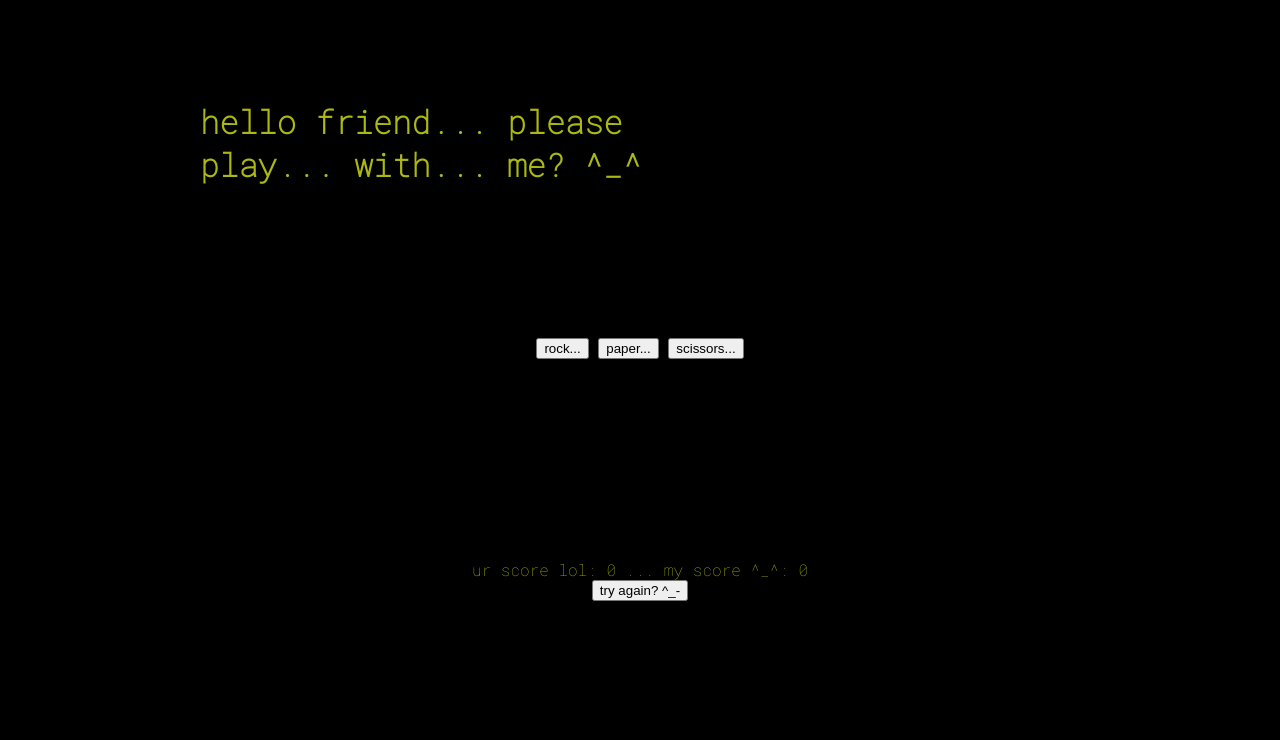
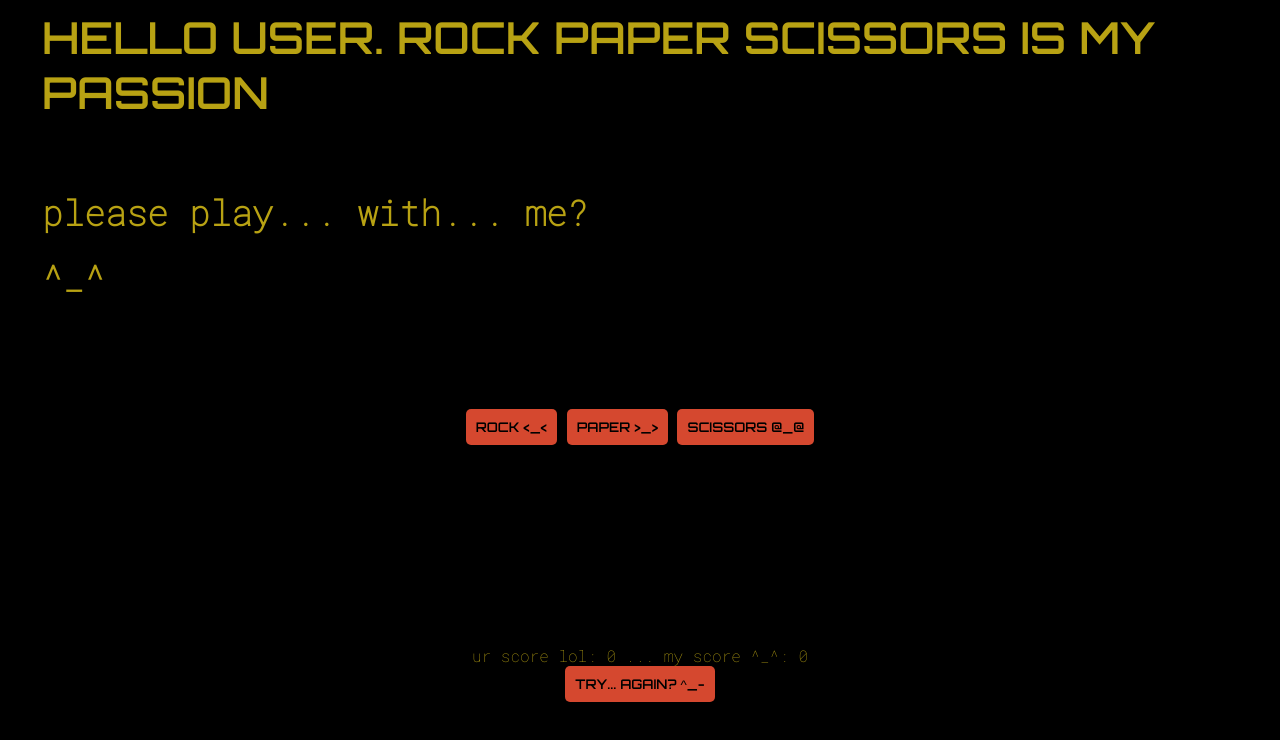
Before and after one commit to zawho/rock-paper-scissors, a plain HTML site: page index.html in a window 1280 px wide. Drawn offline with Linux system fonts and the light colour scheme.

Commit message:
Update header CSS and add font and colors

```diff
--- a/index.html
+++ b/index.html
@@ -7,21 +7,23 @@
     <link rel="preconnect" href="https://fonts.googleapis.com">
     <link rel="preconnect" href="https://fonts.gstatic.com" crossorigin>
     <link href="https://fonts.googleapis.com/css2?family=Roboto+Mono:wght@100&display=swap" rel="stylesheet">
+    <link rel="preconnect" href="https://fonts.googleapis.com">
+    <link rel="preconnect" href="https://fonts.gstatic.com" crossorigin>
+    <link href="https://fonts.googleapis.com/css2?family=Orbitron:wght@600&display=swap" rel="stylesheet">
     <title>RPS ^_^</title>
 </head>
 <body>
-    <div class="header">
-        <h1>hello friend... please play... with... me? ^_^</h1>
-    </div>
+    <h1>HELLO USER. ROCK PAPER SCISSORS IS MY PASSION</h1>
+    <h2>please play... with... me? ^_^</h1>
     <div class="main-content">
         <div class="round-buttons">
-            <button class="rock" type="button">rock...</button>
-            <button class="paper" type="button">paper...</button>
-            <button class="scissors" type="button">scissors...</button>
+            <button class="rock" type="button">ROCK &lt;_&lt;</_></button>
+            <button class="paper" type="button">PAPER &gt;_&gt;</button>
+            <button class="scissors" type="button">SCISSORS @_@</button>
         </div>
         <div class="game-info">
             <div class="round-score"></div>
-            <button class="reset-button" type="button">try again? ^_-</button>
+            <button class="reset-button" type="button">TRY... AGAIN? ^_-</button>
         </div>
     </div>
 </body>
--- a/main.js
+++ b/main.js
@@ -7,7 +7,7 @@ const roundButtons = document.querySelectorAll('.round-buttons button');
 const rockButton = document.querySelector('.rock');
 const paperButton = document.querySelector('.paper');
 const scissorsButton = document.querySelector('.scissors');
-const headerText = document.querySelector('.header h1');
+const headerText = document.querySelector('h2');
 const roundScoreDiv = document.querySelector('.round-score');
 const resetButton = document.querySelector('.reset-button');
 roundScoreDiv.innerText = 'ur score lol: 0 ... my score ^_^: 0';
--- a/style.css
+++ b/style.css
@@ -1,20 +1,34 @@
 body {
     margin: 0;
     background-color: rgb(0, 0, 0);
-    color: rgb(173, 184, 19);
+    color: rgb(184, 162, 19);
     font-family: 'Roboto Mono', monospace;
 }
 
 h1 {
-    margin: 0;
+    display: flex;
+    justify-content: center;
+    font-family: 'Orbitron', sans-serif;
+    font-size: 44px;
+    margin: 10px 42px;
+    min-width: 600px;
 }
 
-.header {
-    display: flex;
-    justify-content: flex-start;
-    width: 500px;
-    max-height: 200px;
-    margin: 100px 200px;
+h2 {
+    font-size: 35px;
+    line-height: 65px;
+    margin-top: 60px;
+    margin-left: 42px;
+    width: 600px;
+    height: 150px;
+}
+
+button {
+    background-color: rgb(213, 72, 47);
+    border: none;
+    border-radius: 5px;
+    padding: 10px;
+    font-family: 'Orbitron', sans-serif;
 }
 
 .main-content {
```
